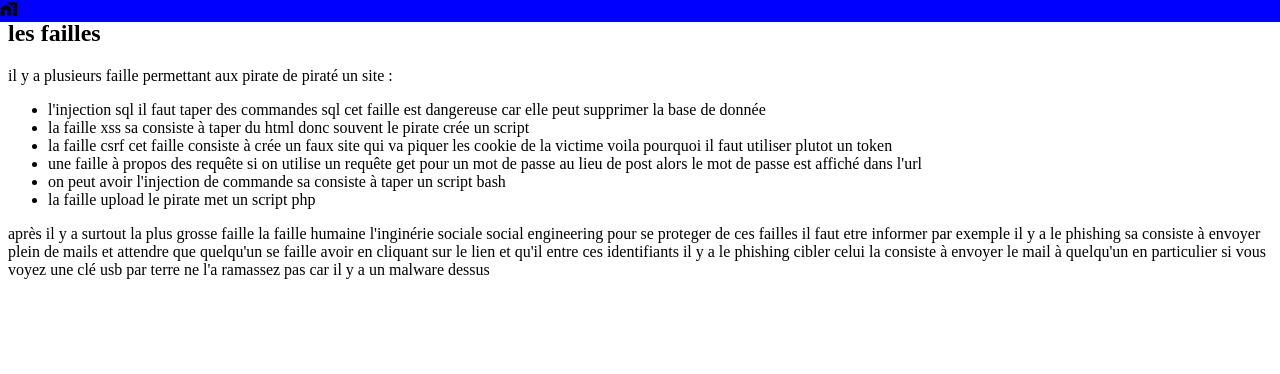
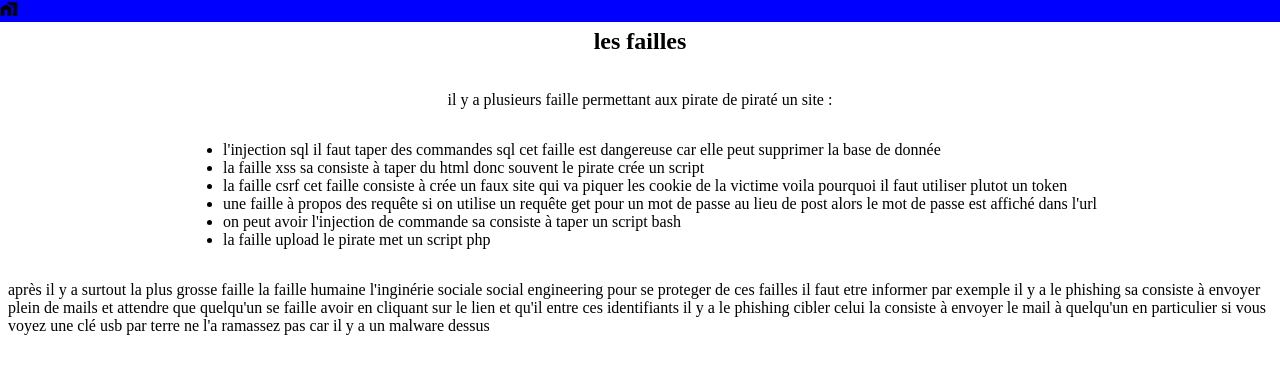
Before and after one commit to titi31/blogtim, an Eleventy site: page posts/faille.md in a window 1280 px wide. Built offline with nearby package versions, Linux system fonts and the light colour scheme; Eleventy itself is replaced by a stand-in of ours; files that its build step writes are made by us from their sources.

Commit message:
Update style.css

```diff
--- a/css/style.css
+++ b/css/style.css
@@ -5,3 +5,8 @@ header{
     position: absolute;
     width: 100%;
 }
+section {
+    display: flex;
+    flex-direction: column;
+    align-items: center;
+}
```
